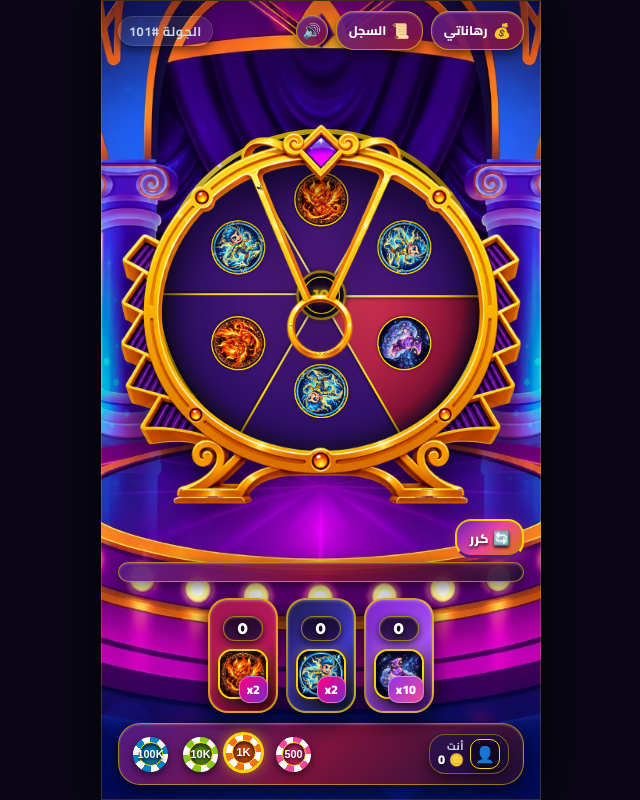
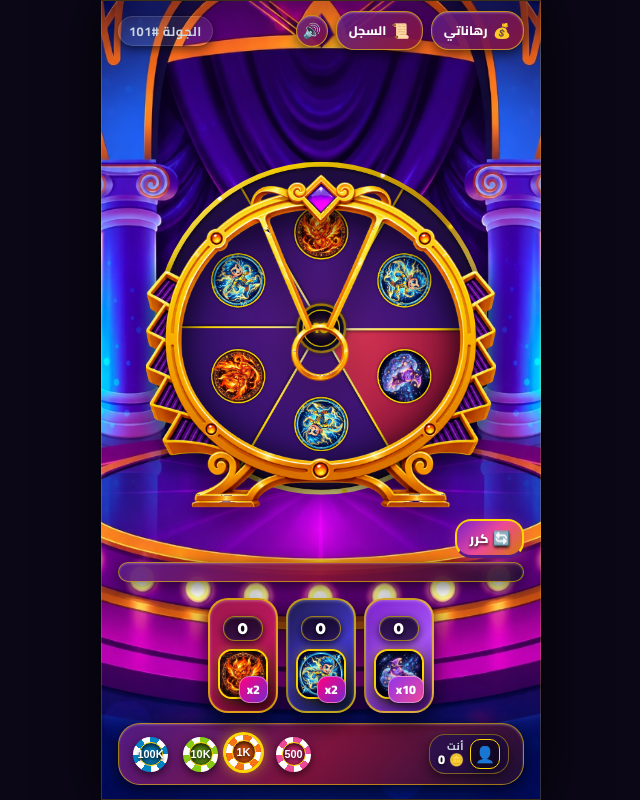
Before and after one commit to engyhamid860-lang/dream-game, a website: page public/index.html in a window 1280 px wide. Shown: the whole page, without its empty margins (319-959 px from the left). Drawn offline with nearby package versions, Linux system fonts and the light colour scheme; no server answers.

Commit message:
Position wheel frame directly above results strip with zero gap and match frame/canvas scale 100%

```diff
--- a/public/style.css
+++ b/public/style.css
@@ -529,7 +529,8 @@ body {
   display: flex;
   justify-content: center;
   align-items: center;
-  margin: 6px 0;
+  margin: 0;
+  padding: 0;
   position: relative;
   width: 100%;
 }
@@ -537,13 +538,14 @@ body {
 .wheel-wrapper {
   position: relative;
   z-index: 10;
-  width: min(350px, 82vw);
-  height: min(350px, 82vw);
+  width: min(350px, 84vw);
+  height: min(350px, 84vw);
   aspect-ratio: 1 / 1;
   display: flex;
   justify-content: center;
   align-items: center;
-  margin: 4px auto;
+  margin: 0 auto;
+  margin-bottom: -16px; /* التجميع المباشر فوق شريط النتائج بدون أي فراغ */
   overflow: visible;
 }
 
@@ -552,29 +554,28 @@ body {
   display: none !important;
 }
 
-/* User-Provided Deluxe 3D Fantasy Frame Image Overlay (تكبير صورة الإطار قليلاً للضبط الدقيق للنسبة الذهبية) */
+/* User-Provided Deluxe 3D Fantasy Frame Image Overlay (تنسيق الإطار والعجلة على نفس المقاس بدقة 100%) */
 .wheel-custom-frame-overlay {
   position: absolute;
-  top: 50%;
-  left: 50%;
-  transform: translate(-50%, -50%);
-  width: 114%;
-  height: 114%;
+  top: 0;
+  left: 0;
+  width: 100%;
+  height: 100%;
   aspect-ratio: 1 / 1;
   object-fit: contain;
   z-index: 30;
   pointer-events: none;
-  filter: drop-shadow(0 8px 20px rgba(0, 0, 0, 0.85));
+  filter: drop-shadow(0 6px 16px rgba(0, 0, 0, 0.85));
   transition: transform 0.15s ease;
 }
 
 #wheelCanvas {
   position: absolute;
-  top: 42.4%;
+  top: 44.3%;
   left: 50%;
   transform: translate(-50%, -50%);
-  width: 61.5%;
-  height: 61.5%;
+  width: 60.5%;
+  height: 60.5%;
   aspect-ratio: 1 / 1;
   border-radius: 50%;
   z-index: 10;
```
